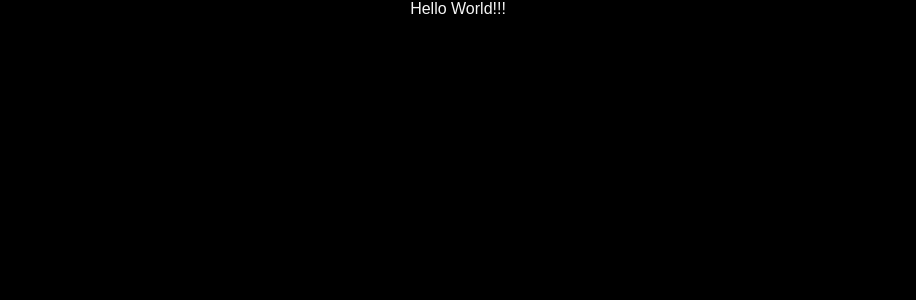
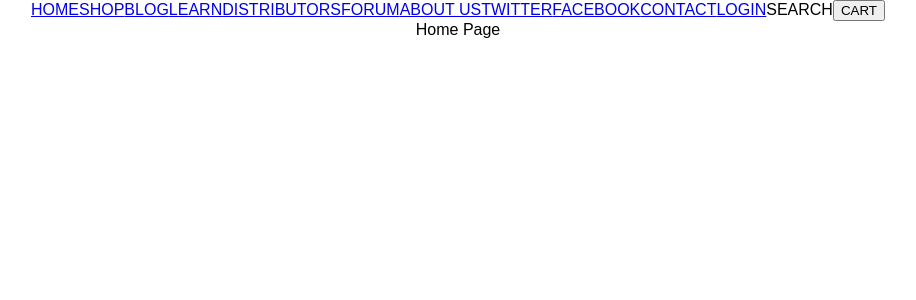
Before and after one commit to Yenalgloshi/tinycircuits-personal-proj, a React (Create React App) app: page / in a window 1280 px wide. Shown: the top 300 px of the page, without its empty margins (182-1098 px from the left). Built offline with nearby package versions, Linux system fonts and the light colour scheme.

Commit message:
Components skeleton and basic nav functional

```diff
--- a/package.json
+++ b/package.json
@@ -11,6 +11,8 @@
     "massive": "^5.1.0",
     "react": "^16.4.1",
     "react-dom": "^16.4.1",
+    "react-router": "^4.3.1",
+    "react-router-dom": "^4.3.1",
     "react-scripts": "1.1.4"
   },
   "scripts": {
--- a/src/App.css
+++ b/src/App.css
@@ -1,6 +1,3 @@
 .App {
   text-align: center;
-  color: whitesmoke;
-  background-color: black;
-  height: 100vh;
 }
--- a/src/App.js
+++ b/src/App.js
@@ -1,11 +1,12 @@
 import React, { Component } from 'react';
 import './App.css';
+import router from './router';
 
 class App extends Component {
   render() {
     return (
       <div className="App">
-        Hello World!!!
+        { router }
       </div>
     );
   }
--- a/src/components/Header/Header.js
+++ b/src/components/Header/Header.js
@@ -0,0 +1,51 @@
+import React, { Component } from 'react';
+import {Link} from 'react-router-dom';
+import './Header.css';
+
+class Header extends Component{
+
+  render() {
+    return (
+      <div className="Header">
+        <Link to='/'>
+          HOME
+        </Link>
+        <Link to="Shop">
+          SHOP
+        </Link>
+        <Link to="/">
+          BLOG
+        </Link>
+        <Link to="/">
+          LEARN
+        </Link>
+        <Link to="/">
+          DISTRIBUTORS
+        </Link>
+        <Link to="/">
+          FORUM
+        </Link>
+        <Link to="/">
+          ABOUT US
+        </Link>
+        <Link to="/">
+          TWITTER
+        </Link>
+        <Link to="/">
+          FACEBOOK
+        </Link>
+        <Link to="/">
+          CONTACT
+        </Link>
+        <Link to="Login">
+          LOGIN
+        </Link>
+        SEARCH
+        <button>CART</button>
+
+      </div>
+    );
+  }
+}
+
+export default Header;
--- a/src/components/Home/Home.js
+++ b/src/components/Home/Home.js
@@ -0,0 +1,16 @@
+import React, { Component } from 'react';
+import Header from './../Header/Header';
+import './Home.css';
+
+class Home extends Component {
+  render(){
+    return(
+      <div>
+        <Header/>
+        Home Page
+      </div>
+    )
+  }
+}
+
+export default Home;
--- a/src/components/Login/Login.js
+++ b/src/components/Login/Login.js
@@ -0,0 +1,16 @@
+import React, { Component } from 'react';
+import Header from './../Header/Header';
+import './Login.css';
+
+class Login extends Component {
+  render(){
+    return(
+      <div>
+        <Header/>
+        Login page
+      </div>
+    )
+  }
+}
+
+export default Login;
--- a/src/components/Shop/Shop.js
+++ b/src/components/Shop/Shop.js
@@ -0,0 +1,16 @@
+import React, { Component } from 'react';
+import Header from './../Header/Header';
+import './Shop.css';
+
+class Shop extends Component {
+  render(){
+    return(
+      <div>
+        <Header/>
+        Shopping page
+      </div>
+    )
+  }
+}
+
+export default Shop;
--- a/src/index.js
+++ b/src/index.js
@@ -2,7 +2,12 @@ import React from 'react';
 import ReactDOM from 'react-dom';
 import './index.css';
 import App from './App';
-import registerServiceWorker from './registerServiceWorker';
+// import registerServiceWorker from './registerServiceWorker';
+import { HashRouter } from 'react-router-dom';
 
-ReactDOM.render(<App />, document.getElementById('root'));
-registerServiceWorker();
+ReactDOM.render(
+  <HashRouter>
+    <App />
+  </HashRouter>
+, document.getElementById('root'));
+// registerServiceWorker();
--- /dev/null
+++ b/src/router.js
@@ -0,0 +1,16 @@
+import React from 'react';
+import { Switch, Route } from 'react-router-dom';
+
+import Home from './components/Home/Home';
+import Shop from './components/Shop/Shop';
+import Login from './components/Login/Login';
+
+
+export default (
+  <Switch>
+    <Route exact path='/' component={ Home } />
+    <Route path='/Shop' component={ Shop } />
+    <Route path='/Login' component={ Login } />
+    {/* <Route path='/Profile' component={ Profile } /> */}
+  </Switch>
+)
```
Also changed, not shown: 1 other file (tests, documents, lock files or other folders).
